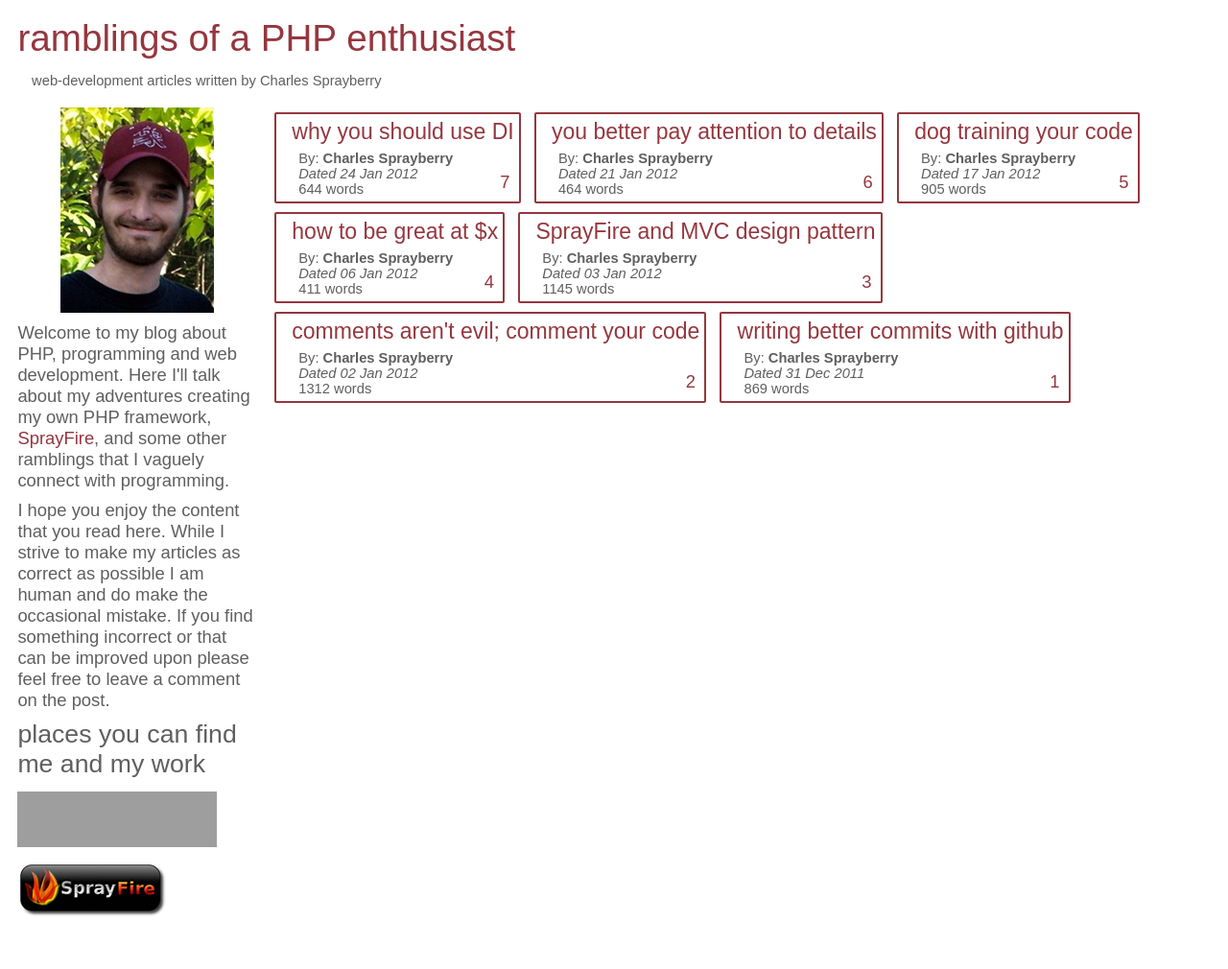
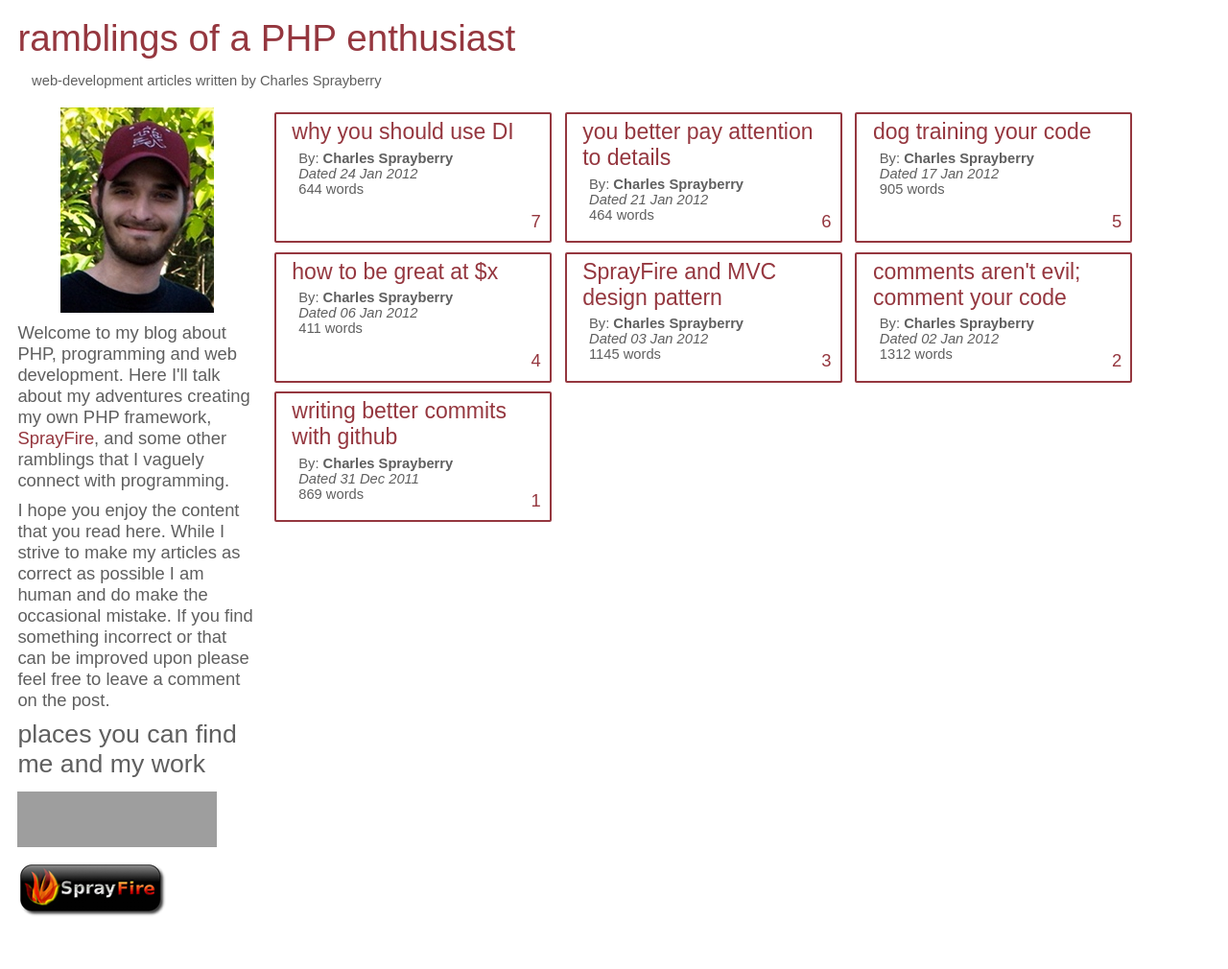
Before and after one commit to cspray/archived-blog, a Jekyll site: the page built from index.html, in a window 1280 px wide. Shown: the whole page at 96% size. Built offline with Jekyll 4.4.1, drawn with Linux system fonts in a browser that asks for light colours; grey boxes are pictures that could not be loaded.

Commit message:
UPD _includes/style.css adding width/height back to post links

```diff
--- a/_includes/style.css
+++ b/_includes/style.css
@@ -227,6 +227,8 @@ code {
     -moz-border-radius: 2px;
     padding: 8px;
     position: relative;
+    width: 275px;
+    height: 122px;
 }
 
 .post-link:hover > div {
```
